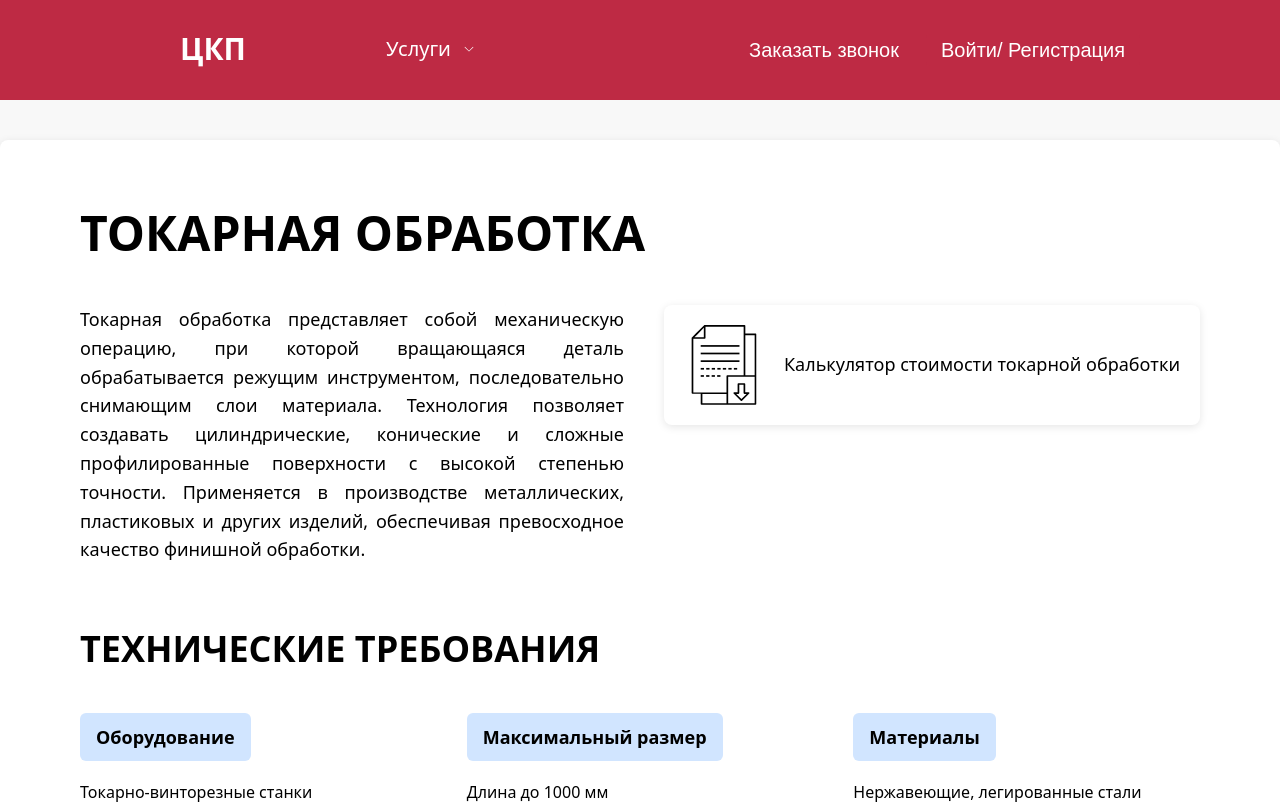
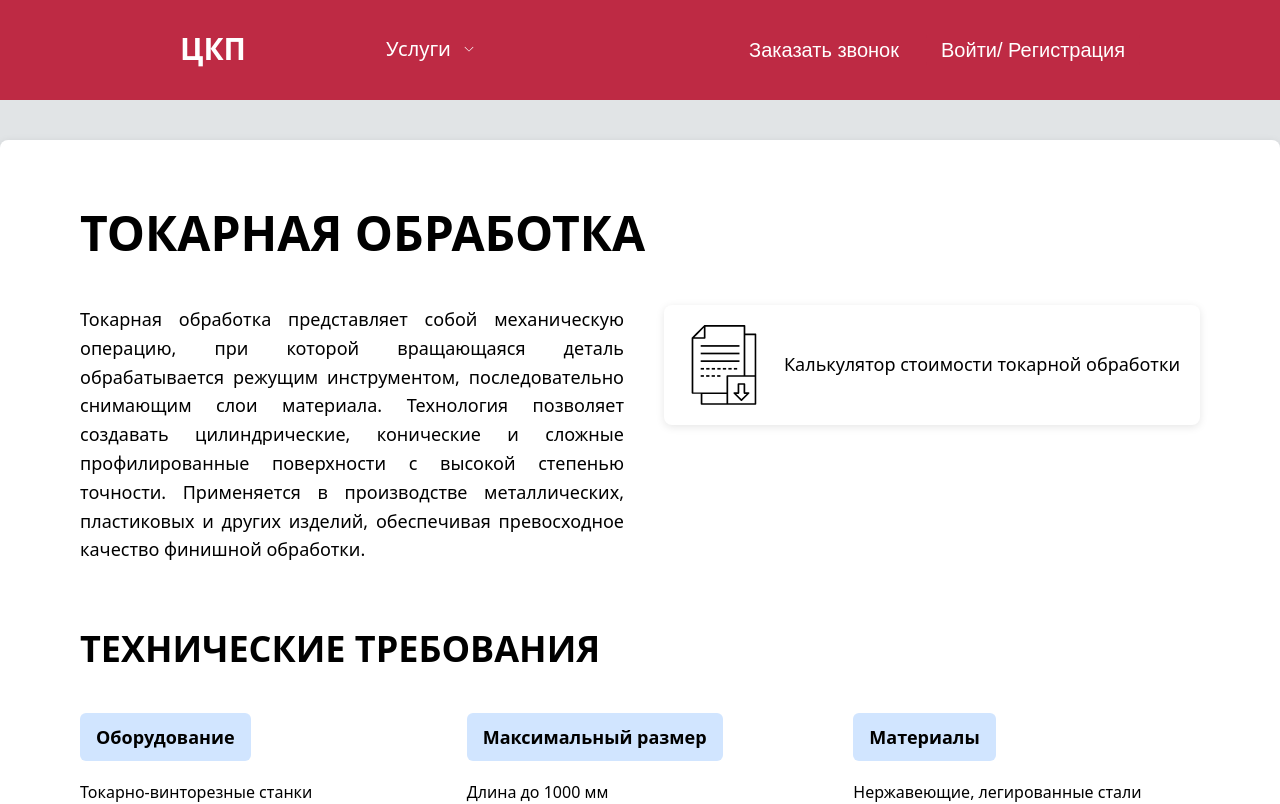
Before and after one commit to js-owl/maas-front, a Vue app: page /mach in a window 1280 px wide. Shown: the top 804 px of the page. Built offline with nearby package versions, Linux system fonts and the light colour scheme.

Commit message:
Update HomePage.vue and MachiningPage.vue to utilize CSS variables for background colors. Added --bgcolor variable in style.css for consistent theming across components, enhancing maintainability and visual coherence.

```diff
--- a/src/pages/HomePage.vue
+++ b/src/pages/HomePage.vue
@@ -12,7 +12,7 @@ const isMobile = computed(() => width.value < 768)
 </script>
 
 <template>
-  <div style="background-color: #e1e4e6">
+  <div style="background-color: var(--bgcolor)">
     <div v-if="!isMobile">
       <el-row>
         <el-col :offset="3" :span="18">
--- a/src/pages/MachiningPage.vue
+++ b/src/pages/MachiningPage.vue
@@ -62,7 +62,7 @@ import IconDrawing from "../icons/IconDrawing.vue";
 /* Основной контейнер */
 .main-container {
   min-height: 100vh;
-  background-color: #f8f8f8;
+  background-color: var(--bgcolor);
   padding: 40px 0;
 }
 
--- a/src/style.css
+++ b/src/style.css
@@ -5,6 +5,8 @@
 
   --left-section-bg: #283d5b; /* 283d5b - dee2eb*/
   --left-section-color: #fff; /* fff - 5f646c*/
+
+  --bgcolor: #e1e4e6;
 }
 
 body {
```
